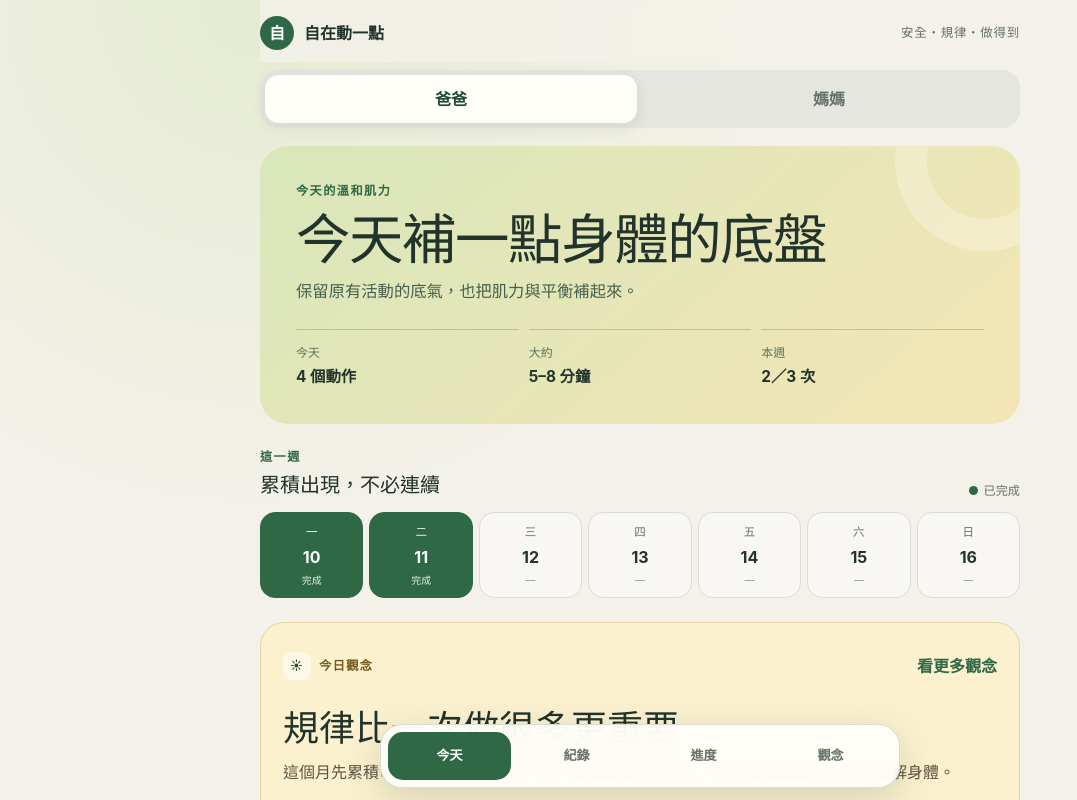
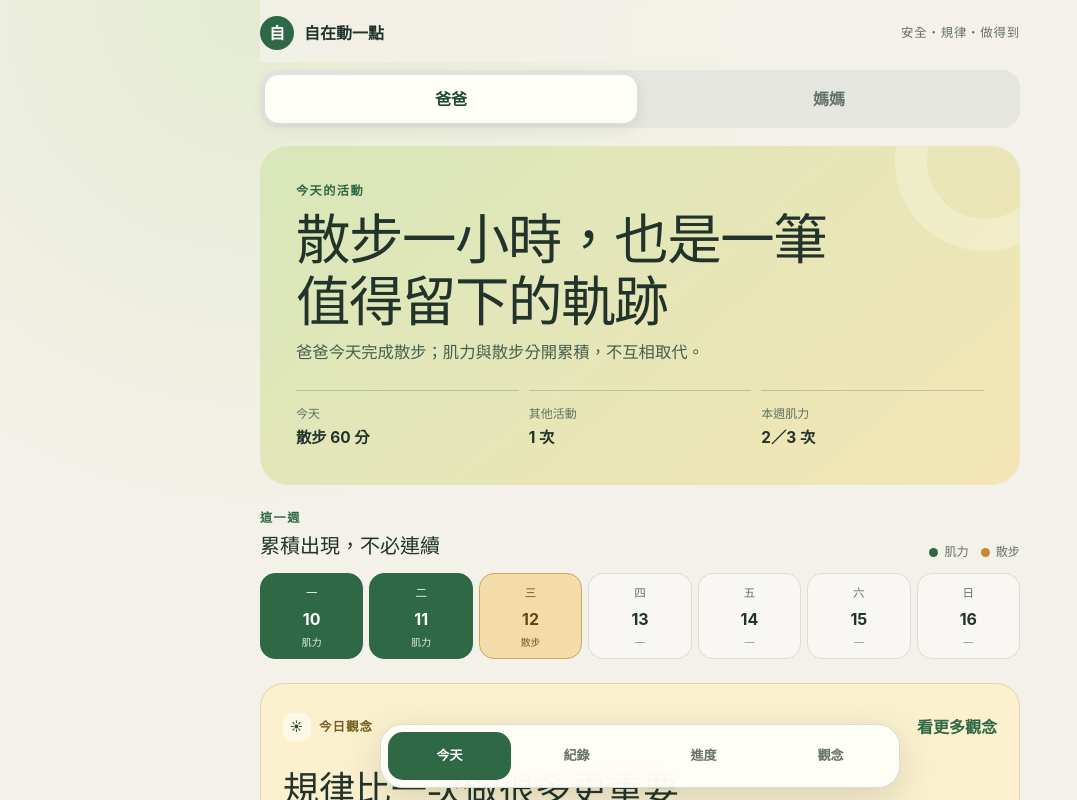
Before and after one commit to chungenyu6/parents-workout-trainer, a React (Vite) app: page / in a window 1280 px wide. Shown: the top 800 px of the page, without its empty margins (0-1077 px from the left). Built offline with nearby package versions, Linux system fonts and the light colour scheme.

Commit message:
Track walking separately from strength

```diff
--- a/app/globals.css
+++ b/app/globals.css
@@ -68,8 +68,10 @@ button:focus-visible, a:focus-visible, summary:focus-visible { outline: 3px soli
 .section-heading { display: flex; align-items: end; justify-content: space-between; gap: 16px; margin-bottom: 12px; }
 .section-heading h2, .report-card h2, .empty-guidance h2, .source-policy h2 { margin: 4px 0 0; font-size: 1.25rem; }
 .section-aside, .status-key { color: var(--muted); font-size: .76rem; }
+.status-keys { display: flex; flex-wrap: wrap; justify-content: end; gap: 8px 12px; }
 .status-key { display: inline-flex; align-items: center; gap: 6px; }
 .status-key i { width: 9px; height: 9px; border-radius: 50%; background: var(--green); }
+.status-key.walk-key i { background: #c48a31; }
 .week-grid { display: grid; grid-template-columns: repeat(7, 1fr); gap: 6px; }
 .day-cell { min-width: 0; padding: 11px 2px 9px; border: 1px solid var(--line); border-radius: 15px; text-align: center; background: rgba(255,255,255,.42); }
 .day-cell span, .day-cell strong, .day-cell small { display: block; }
@@ -78,6 +80,8 @@ button:focus-visible, a:focus-visible, summary:focus-visible { outline: 3px soli
 .day-cell small { color: #89948d; font-size: .62rem; }
 .day-cell.done { border-color: var(--green); color: #fff; background: var(--green); }
 .day-cell.done span, .day-cell.done small { color: #e4efe6; }
+.day-cell.walk { border-color: #d2a45c; color: #5f461d; background: #f4dca9; }
+.day-cell.walk span, .day-cell.walk small { color: #725727; }
 .daily-concept { padding: 22px; border: 1px solid #e5d5a8; border-radius: 24px; background: var(--sun-soft); }
 .concept-topline { display: flex; align-items: center; justify-content: space-between; gap: 12px; }
 .concept-topline > span { display: inline-flex; align-items: center; gap: 8px; color: #785d20; font-size: .78rem; font-weight: 800; letter-spacing: .08em; }
@@ -110,6 +114,8 @@ button:focus-visible, a:focus-visible, summary:focus-visible { outline: 3px soli
 .positive-badge { display: inline-flex; align-items: center; gap: 6px; padding: 7px 10px; border-radius: 999px; color: var(--green-dark); background: var(--green-soft); font-size: .74rem; font-weight: 800; }
 .record-entry { display: grid; grid-template-columns: auto 1fr; gap: 16px; align-items: center; margin-top: 22px; padding-top: 18px; border-top: 1px solid var(--line); }
 .record-date { display: grid; place-items: center; width: 58px; height: 62px; border-radius: 16px; color: #fff; background: var(--green); }
+.walk-entry .record-date { color: #5f461d; background: #f0c96a; }
+.walk-entry .record-moves span { color: #684d1e; background: #fbf1cf; }
 .record-date strong, .record-date span { display: block; }
 .record-date strong { font-size: 1.25rem; }
 .record-date span { font-size: .7rem; }
--- a/app/page.tsx
+++ b/app/page.tsx
@@ -219,7 +219,7 @@ const conceptCards: ConceptCard[] = [
 const week = [
   { weekday: "一", date: "10", status: "done" },
   { weekday: "二", date: "11", status: "done" },
-  { weekday: "三", date: "12", status: "empty" },
+  { weekday: "三", date: "12", status: "walk" },
   { weekday: "四", date: "13", status: "empty" },
   { weekday: "五", date: "14", status: "empty" },
   { weekday: "六", date: "15", status: "empty" },
@@ -296,20 +296,20 @@ export default function Home() {
         {view === "today" && (
           <div className="view-stack">
             <section className="hero-card">
-              <div className="hero-kicker">今天的溫和肌力</div>
-              <h1>{person.greeting}</h1>
-              <p>{person.framing}</p>
+              <div className="hero-kicker">今天的活動</div>
+              <h1>散步一小時，也是一筆值得留下的軌跡</h1>
+              <p>{person.label}今天完成散步；肌力與散步分開累積，不互相取代。</p>
               <div className="hero-summary">
                 <div>
                   <span>今天</span>
-                  <strong>4 個動作</strong>
+                  <strong>散步 60 分</strong>
                 </div>
                 <div>
-                  <span>大約</span>
-                  <strong>5–8 分鐘</strong>
+                  <span>其他活動</span>
+                  <strong>1 次</strong>
                 </div>
                 <div>
-                  <span>本週</span>
+                  <span>本週肌力</span>
                   <strong>2／3 次</strong>
                 </div>
               </div>
@@ -321,14 +321,17 @@ export default function Home() {
                   <div className="section-kicker">這一週</div>
                   <h2 id="week-title">累積出現，不必連續</h2>
                 </div>
-                <span className="status-key"><i /> 已完成</span>
+                <div className="status-keys" aria-label="週曆圖例">
+                  <span className="status-key"><i /> 肌力</span>
+                  <span className="status-key walk-key"><i /> 散步</span>
+                </div>
               </div>
               <div className="week-grid">
                 {week.map((day) => (
                   <div key={day.date} className={`day-cell ${day.status}`}>
                     <span>{day.weekday}</span>
                     <strong>{day.date}</strong>
-                    <small>{day.status === "done" ? "完成" : "—"}</small>
+                    <small>{day.status === "done" ? "肌力" : day.status === "walk" ? "散步" : "—"}</small>
                   </div>
                 ))}
               </div>
@@ -350,7 +353,7 @@ export default function Home() {
               <div className="section-heading">
                 <div>
                   <div className="section-kicker">共同起點</div>
-                  <h2 id="exercise-title">今天的四個動作</h2>
+                  <h2 id="exercise-title">下一次的四個動作</h2>
                 </div>
                 <span className="section-aside">各 1 組即可</span>
               </div>
@@ -401,8 +404,19 @@ export default function Home() {
             </section>
             <section className="record-month" aria-labelledby="record-title">
               <div className="section-heading">
-                <div><div className="section-kicker">2026 年 8 月</div><h2 id="record-title">本月 {personRecords.length} 次</h2></div>
-                <span className="positive-badge">連續完成 2 次</span>
+                <div><div className="section-kicker">2026 年 8 月</div><h2 id="record-title">2 次肌力・1 次散步</h2></div>
+                <span className="positive-badge">三天都有活動</span>
+              </div>
+              <div className="record-entry walk-entry">
+                <div className="record-date"><strong>12</strong><span>週三</span></div>
+                <div className="record-content">
+                  <strong>散步・60 分鐘</strong>
+                  <p>今天以散步作為活動，沒有進行四個肌力動作。</p>
+                  <div className="record-moves" aria-label="今天完成的其他活動">
+                    <span>散步：60 分鐘</span>
+                  </div>
+                  <small>速度、距離與身體感受尚未回報；不列入肌力訓練次數。</small>
+                </div>
               </div>
               {personRecords.map((record) => (
                 <div className="record-entry" key={record.date}>
```
